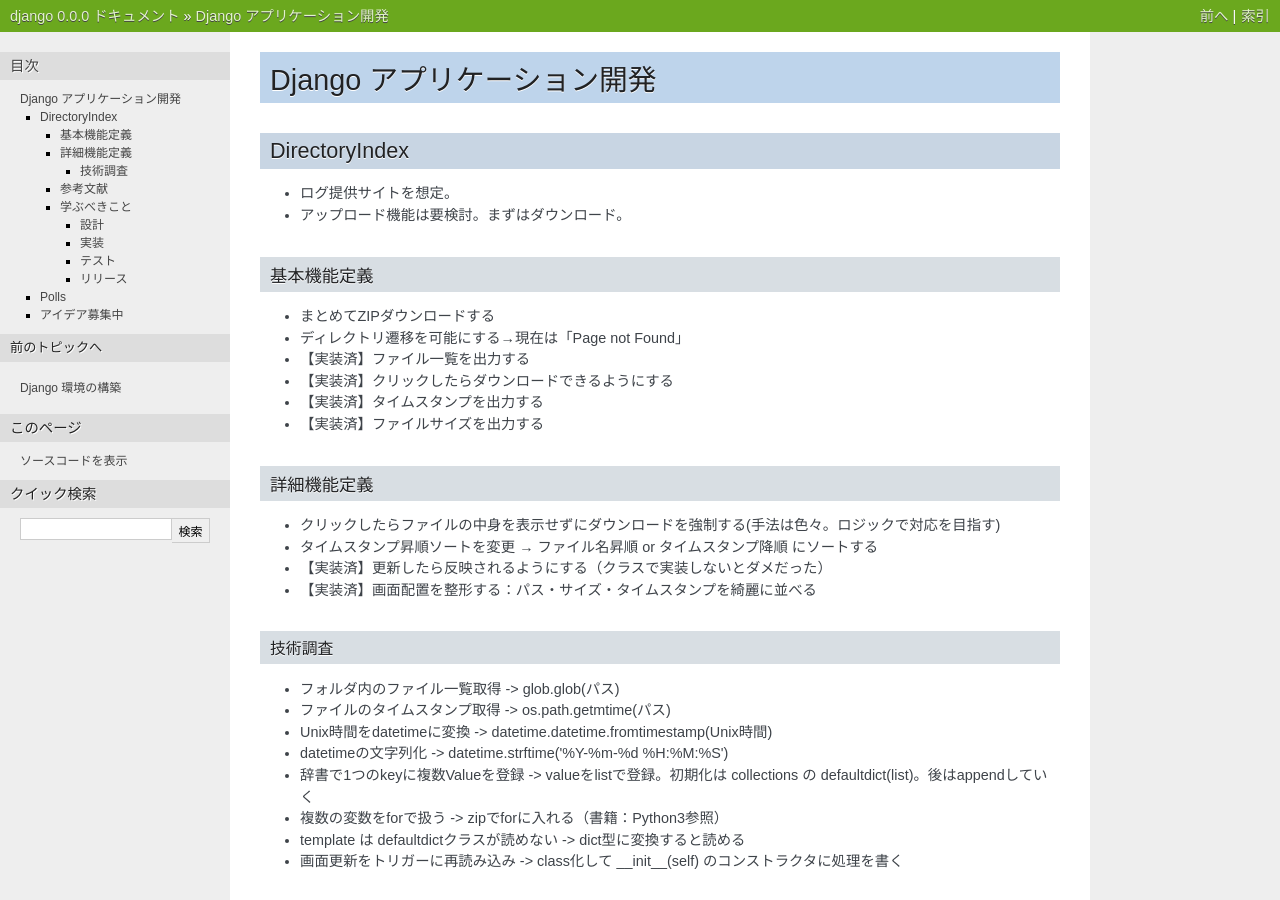
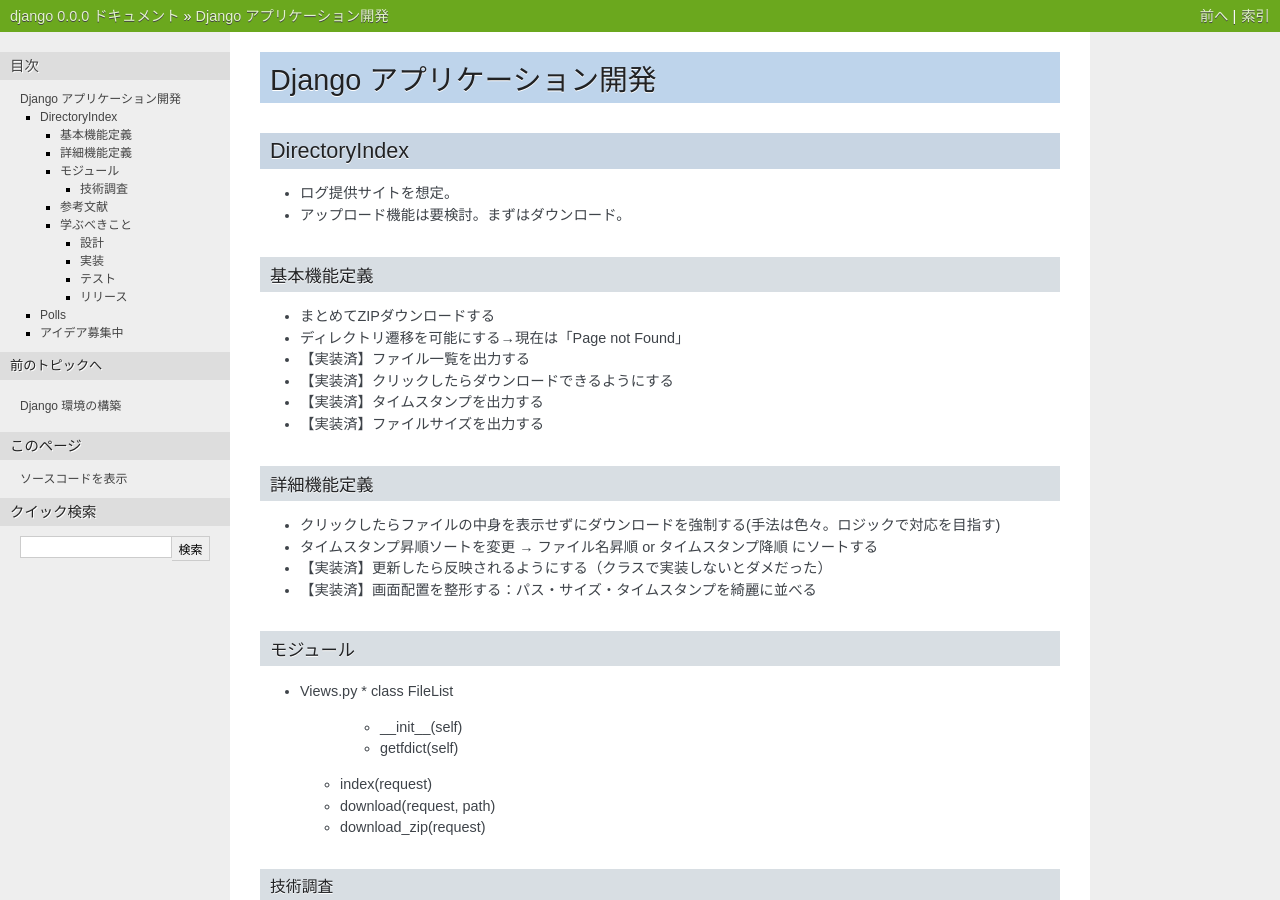
Before and after one commit to yuyuyu0706/sphinx, a Sphinx documentation site: the page built from django/source/work/page02.rst, in a window 1280 px wide and 900 px high. Built offline with Sphinx 7.4.7, drawn with Linux system fonts in a browser that asks for light colours; pages that are not in the unit, such as notebooks, are missing from menus.

Commit message:
auto commit

```diff
--- a/django/source/work/page02.rst
+++ b/django/source/work/page02.rst
@@ -22,6 +22,17 @@ DirectoryIndex
 * タイムスタンプ昇順ソートを変更 → ファイル名昇順 or タイムスタンプ降順 にソートする
 * 【実装済】更新したら反映されるようにする（クラスで実装しないとダメだった）
 * 【実装済】画面配置を整形する：パス・サイズ・タイムスタンプを綺麗に並べる
+
+モジュール
+------------------
+* Views.py
+  * class FileList
+    * __init__(self)
+    * getfdict(self)
+  * index(request)
+  * download(request, path)
+  * download_zip(request)
+
 
 技術調査
 **************
```
